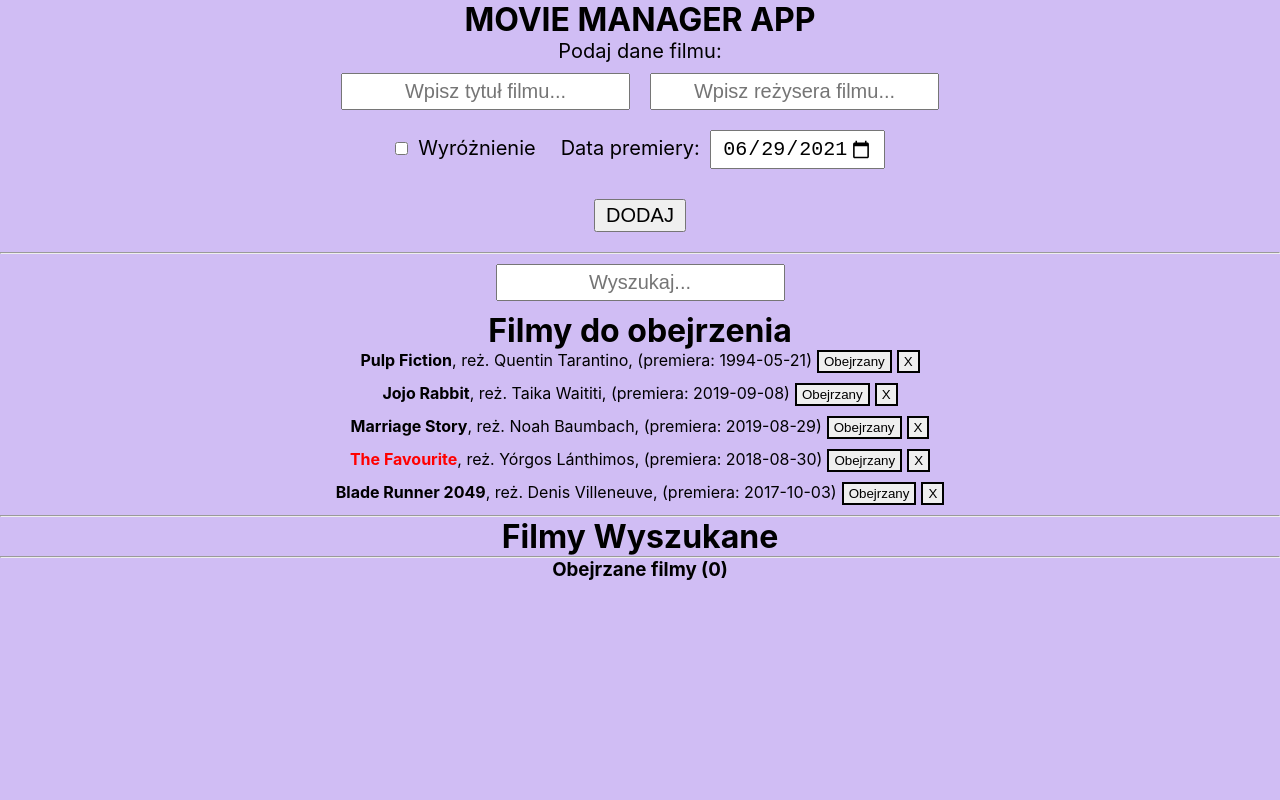
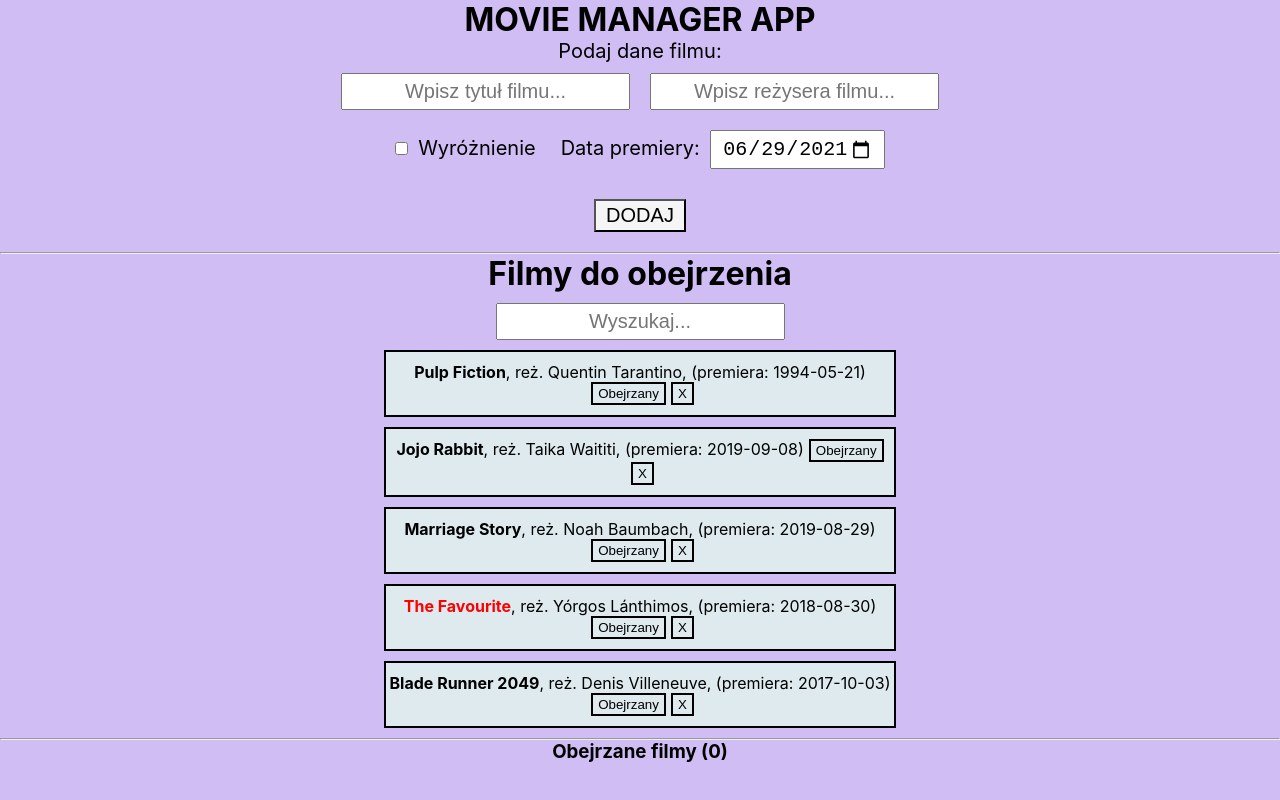
Before and after one commit to Student235555/movie-manager-app, a React (Create React App) app: page / in a window 1280 px wide. Built offline with nearby package versions, Linux system fonts and the light colour scheme.

Commit message:
Finish search function and testing new css

```diff
--- a/src/Components/AddMovie.css
+++ b/src/Components/AddMovie.css
@@ -13,6 +13,7 @@ input{
     text-transform: uppercase;
     margin: 20px;
     font-size: 20px;
+    background-color: whitesmoke;
 }
 
 .labelSpec{
--- a/src/Components/AddMovie.js
+++ b/src/Components/AddMovie.js
@@ -18,15 +18,15 @@ const AddMovie = ({add}) => {
 
   const handleClick = () => {
       if(movieTitle.length>1 && movieDirector.length>1){
-      const ada = add(movieTitle, movieDirector, releaseDate, isSpecial);
-      if(ada){
+      const newMovie = add(movieTitle, movieDirector, releaseDate, isSpecial);
+      if(newMovie){
         setMovieTitle('');
         setMovieDirector('');
         setIsSpecial(false);
         setReleaseDate(today);
       }
     }else{
-      alert('Tytuł i reżyser muszą mieć co najmniej 2 znaki.')
+      alert('Zarówno tytuł, jak i reżyser, muszą mieć co najmniej 2 znaki.')
       setMovieTitle('');
       setMovieDirector('');
     }
--- a/src/Components/Movie.css
+++ b/src/Components/Movie.css
@@ -1,10 +1,28 @@
 .mbtn{
     padding: 2px 5px;
+    background-color: #deeaee;
     cursor: pointer;
     margin-left: 5px;
     border: 2px solid black;
 }
 
-.divMovie{
+
+.liMovie{
     margin-bottom: 10px;
 }
+
+.oneMovieA{
+    width: 40%;
+    margin: auto;
+    padding: 10px 3px;
+    border: 2px solid black;
+    background-color: #deeaee;
+}
+
+.oneMovieF{
+    width: 30%;
+    margin: auto;
+    padding: 1px 1px;
+    border: 2px solid black;
+    background-color: #deeaee;
+}
--- a/src/Components/Movie.js
+++ b/src/Components/Movie.js
@@ -11,8 +11,8 @@ const Movie = ({movie, deletee, change}) => {
 
     if(active){
     return (
-        <li className='divMovie'>
-            <p>
+        <li className='liMovie'>
+            <p className='oneMovieA'>
                 <strong style={special ? specialColor : null}>{name}</strong>, reż. {director}, (premiera: {releaseDate})
                 <button onClick = {() => change(id)} className = 'mbtn'>Obejrzany</button>
                 <button onClick = {() => deletee(id)} className = 'mbtn'>X</button>
@@ -24,8 +24,8 @@ const Movie = ({movie, deletee, change}) => {
     const finish = new Date(finishDate).toLocaleDateString();
 
     return(
-        <li className='divMovie'>
-            <p>
+        <li className='liMovie'>
+            <p className='oneMovieF'>
                 <strong>{name}</strong>, reż. {director}, (premiera: {releaseDate}) <br/>
                 Film obejrzano: <span>{finish}</span>
                 <button onClick = {() => deletee(id)} className = 'mbtn'>X</button>
--- a/src/Components/MovieList.js
+++ b/src/Components/MovieList.js
@@ -1,4 +1,5 @@
 import React, {useState} from 'react';
+import './MovieList.css';
 import Movie from './Movie';
 
 const MovieList = ({movies, deletee, change}) => {
@@ -13,33 +14,25 @@ const MovieList = ({movies, deletee, change}) => {
     const doneMovies = done.map(movie =>
          <Movie key={movie.id} movie={movie} deletee={deletee}/>)
 
-    const filteredMovies = active.filter(li => li.name.toLowerCase().includes(search.toLowerCase()))
+    const filteredMovies = active.filter(movie => movie.name.toLowerCase().includes(search.toLowerCase()))
          .map(movie => (
          <Movie key={movie.id} movie={movie} deletee={deletee}/>)
          )
 
     return (
         <>
-             <input className="searchBar" placeholder="Wyszukaj..." value={search}
-          onChange={event => setSearch(event.target.value)}></input>
-
             <ul className='active'>
                 <h1>Filmy do obejrzenia</h1>
-                {activeMovies.length ? activeMovies : <p>Brak filmów do obejrzenia.</p>}
-            </ul>
-
-            <hr/>
-
-            <ul className='filtered'>
-                <h1>Filmy Wyszukane</h1>
-                {search ? filteredMovies : ''}
+                <input className="searchBar" placeholder="Wyszukaj..." value={search}
+                onChange={event => setSearch(event.target.value)}></input>
+                {search ? filteredMovies : (activeMovies.length ? activeMovies : <p>Brak filmów do obejrzenia.</p>)}
             </ul>
 
             <hr/>
 
             <ul className='finished'>
-            <h3>Obejrzane filmy ({done.length})</h3>
-            {doneMovies}
+               <h3>Obejrzane filmy ({done.length})</h3>
+               {doneMovies}
             </ul>
         </>
      );
```
Also changed, not shown: src/Components/MovieList.css (added).
